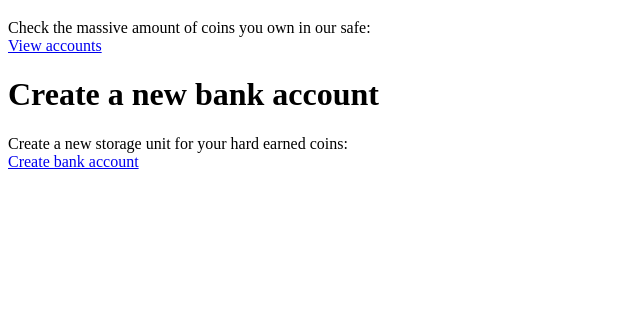
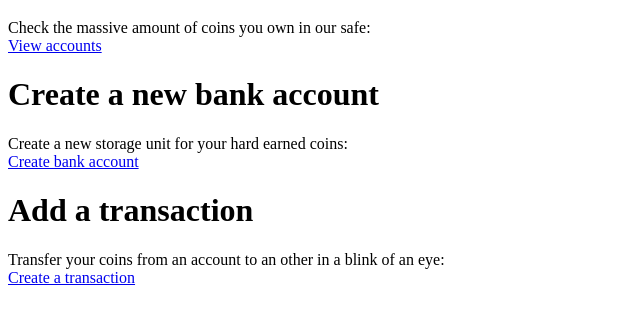
Before and after one commit to Simplon-hdf/Watery-Avalanche, a Symfony app: template templates/dashboard/index.html.twig in a window 1280 px wide. Shown: the part 298-622 px from the top of the page, without its empty margins (0-640 px from the left). Run offline with Twig, Linux system fonts and the light colour scheme; the template is opened without the code that fills it, so the values that code supplies are empty; some libraries are stand-ins or nearby versions.

Commit message:
FRONT : Add transaction on dashboard

```diff
--- a/templates/dashboard/index.html.twig
+++ b/templates/dashboard/index.html.twig
@@ -24,5 +24,14 @@
       <br />
       <a href="{{ path('app_account_new') }}">Create bank account</a>
     </div>
+    <div class="left-side-dashboard">
+      <h1>
+        Add a transaction
+      </h1>
+      <a>
+        Transfer your coins from an account to an other in a blink of an eye:
+      </a><br />
+      <a href="{{ path('app_transaction_new') }}">Create a transaction</a>
+    </div>
   </div>
 {% endblock %}
```
